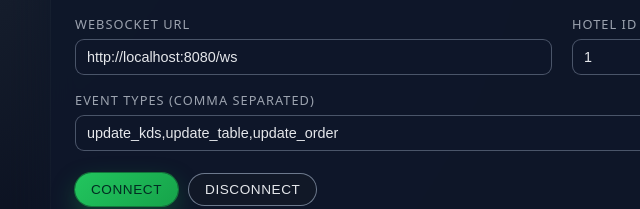
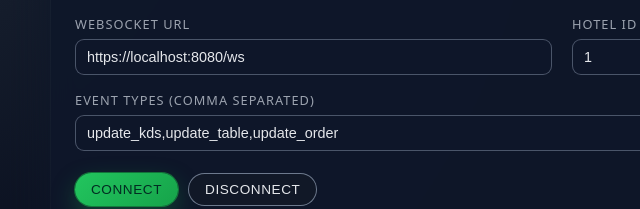
Before and after one commit to runalb/stomp-websocket-client, a plain HTML site: page index.html in a window 1280 px wide. Shown: the part 174-383 px from the top of the page, 133-773 px from the left. Drawn offline with nearby package versions, Linux system fonts and the light colour scheme.

Commit message:
Update index.html

```diff
--- a/index.html
+++ b/index.html
@@ -31,8 +31,8 @@
         <input
           id="wsUrl"
           class="field-input"
-          value="http://localhost:8080/ws"
-          placeholder="http://localhost:8080/ws"
+          value="https://localhost:8080/ws"
+          placeholder="https://localhost:8080/ws"
         >
       </div>
 
```
